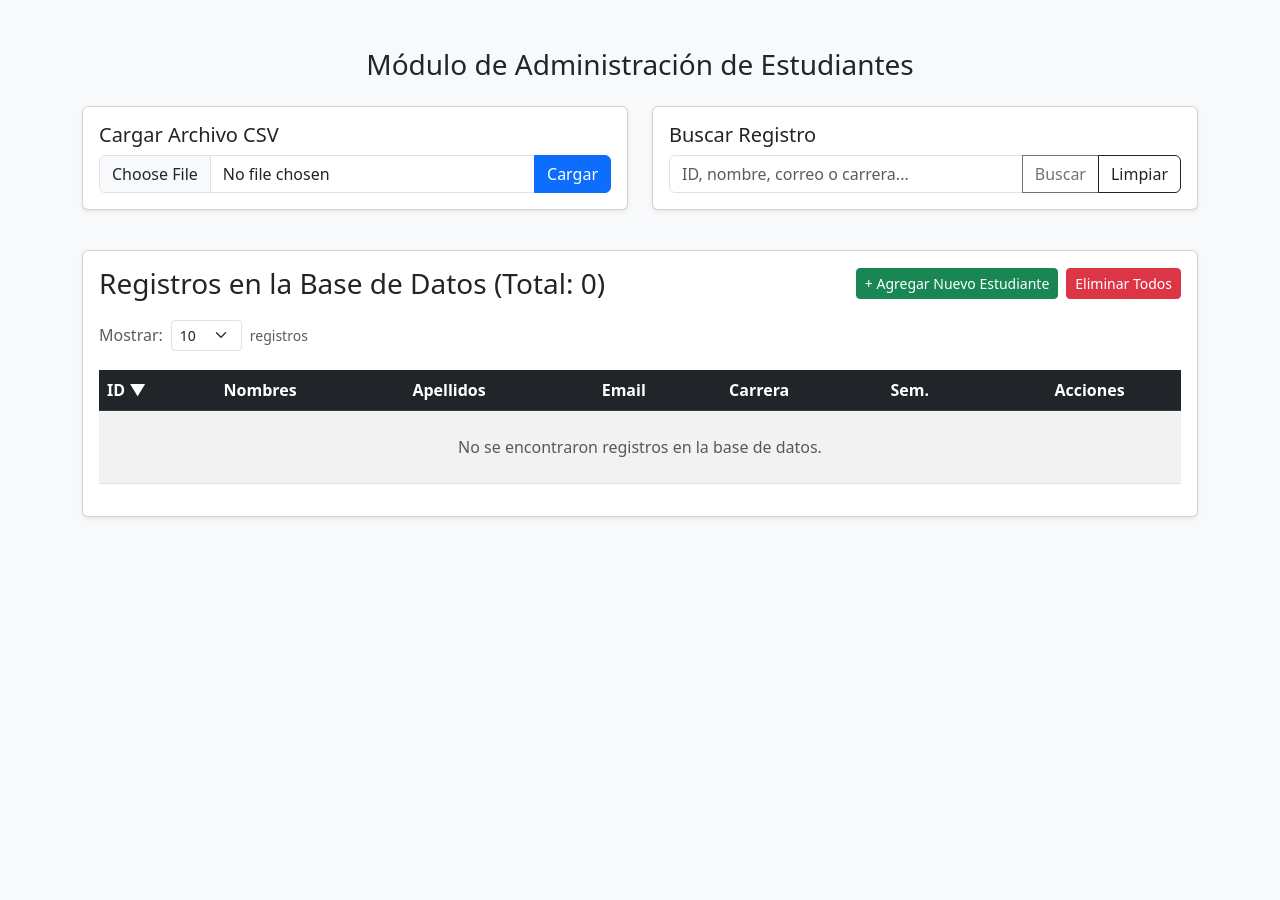
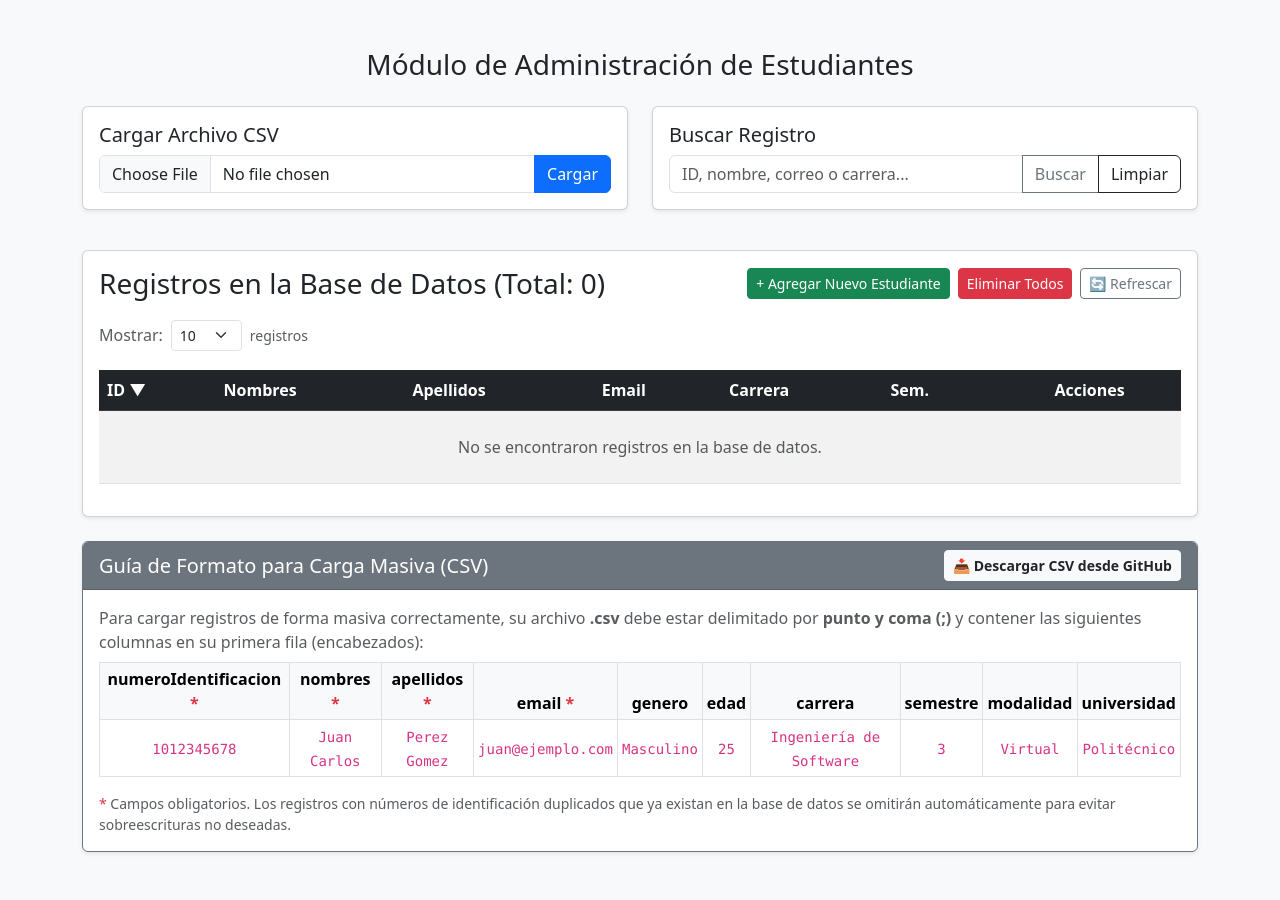
Before and after one commit to aminlugo/ModAdminEstudiantes, a Flask app: page / in a window 1280 px wide. Before the commit the page ends 518 px from the top, so only its background shows below. Run offline with Flask 3, Linux system fonts and the light colour scheme; data that the repository does not hold is empty.

Commit message:
Add files via upload

```diff
--- a/templates/index.html
+++ b/templates/index.html
@@ -1,5 +1,6 @@
 <!DOCTYPE html>
 <html lang="es">
+
 <head>
     <meta charset="UTF-8">
     <meta name="viewport" content="width=device-width, initial-scale=1.0">
@@ -11,11 +12,13 @@
             text-decoration: underline;
             text-decoration-style: dotted;
         }
+
         .th-sortable:hover {
             color: #ffc107;
         }
     </style>
 </head>
+
 <body class="bg-light">
     <div class="container py-5">
         <h1 class="h3 mb-4 text-center">Módulo de Administración de Estudiantes</h1>
@@ -53,7 +56,8 @@
                         <input type="hidden" name="dir" value="{{ dir_actual }}">
                         <input type="hidden" name="per_page" value="{{ per_page }}">
                         <div class="input-group">
-                        <input type="text" class="form-control" name="busqueda" value="{{ busqueda }}" placeholder="ID, nombre, correo o carrera...">
+                            <input type="text" class="form-control" name="busqueda" value="{{ busqueda }}"
+                                placeholder="ID, nombre, correo o carrera...">
                             <button class="btn btn-outline-secondary" type="submit">Buscar</button>
                             <a href="/" class="btn btn-outline-dark">Limpiar</a>
                         </div>
@@ -69,9 +73,11 @@
                     <h3 class="card-title m-0">Registros en la Base de Datos (Total: {{ total_registros }})</h3>
                     <div class="d-flex flex-wrap gap-2">
                         <a href="/agregar" class="btn btn-success btn-sm">+ Agregar Nuevo Estudiante</a>
-                    <form action="/eliminar_todos" method="POST" class="d-inline" onsubmit="return confirm('¡ADVERTENCIA! ¿Está completamente seguro de eliminar TODOS los registros de la base de datos?');">
+                        <form action="/eliminar_todos" method="POST" class="d-inline"
+                            onsubmit="return confirm('¡ADVERTENCIA! ¿Está completamente seguro de eliminar TODOS los registros de la base de datos?');">
                             <button type="submit" class="btn btn-danger btn-sm">Eliminar Todos</button>
                         </form>
+                        <a href="/" class="btn btn-outline-secondary btn-sm" title="Refrescar / Limpiar filtros">🔄 Refrescar</a>
                     </div>
                 </div>
 
@@ -83,12 +89,13 @@
                             <input type="hidden" name="ordenar" value="{{ ordenar_actual }}">
                             <input type="hidden" name="dir" value="{{ dir_actual }}">
                             <label class="col-form-label text-muted small">Mostrar:</label>
-                        <select name="per_page" class="form-select form-select-sm w-auto" onchange="this.form.submit()">
-                            <option value="10" {% if per_page == 10 %}selected{% endif %}>10</option>
-                            <option value="20" {% if per_page == 20 %}selected{% endif %}>20</option>
-                            <option value="30" {% if per_page == 30 %}selected{% endif %}>30</option>
-                            <option value="50" {% if per_page == 50 %}selected{% endif %}>50</option>
-                            <option value="100" {% if per_page == 100 %}selected{% endif %}>100</option>
+                            <select name="per_page" class="form-select form-select-sm w-auto"
+                                onchange="this.form.submit()">
+                                <option value="10" {% if per_page==10 %}selected{% endif %}>10</option>
+                                <option value="20" {% if per_page==20 %}selected{% endif %}>20</option>
+                                <option value="30" {% if per_page==30 %}selected{% endif %}>30</option>
+                                <option value="50" {% if per_page==50 %}selected{% endif %}>50</option>
+                                <option value="100" {% if per_page==100 %}selected{% endif %}>100</option>
                             </select>
                             <span class="text-muted small">registros</span>
                         </form>
@@ -100,33 +107,45 @@
                         <thead class="table-dark">
                             <tr>
                                 <th>
-                                <a href="/?ordenar=numeroIdentificacion&dir={{ 'desc' if ordenar_actual == 'numeroIdentificacion' and dir_actual == 'asc' else 'asc' }}&per_page={{ per_page }}&busqueda={{ busqueda }}" class="text-white text-decoration-none">
-                                    ID {% if ordenar_actual == 'numeroIdentificacion' %}{{ '▼' if dir_actual == 'asc' else '▲' }}{% endif %}
+                                    <a href="/?ordenar=numeroIdentificacion&dir={{ 'desc' if ordenar_actual == 'numeroIdentificacion' and dir_actual == 'asc' else 'asc' }}&per_page={{ per_page }}&busqueda={{ busqueda }}"
+                                        class="text-white text-decoration-none">
+                                        ID {% if ordenar_actual == 'numeroIdentificacion' %}{{ '▼' if dir_actual ==
+                                        'asc' else '▲' }}{% endif %}
                                     </a>
                                 </th>
                                 <th>
-                                <a href="/?ordenar=nombres&dir={{ 'desc' if ordenar_actual == 'nombres' and dir_actual == 'asc' else 'asc' }}&per_page={{ per_page }}&busqueda={{ busqueda }}" class="text-white text-decoration-none">
-                                    Nombres {% if ordenar_actual == 'nombres' %}{{ '▼' if dir_actual == 'asc' else '▲' }}{% endif %}
+                                    <a href="/?ordenar=nombres&dir={{ 'desc' if ordenar_actual == 'nombres' and dir_actual == 'asc' else 'asc' }}&per_page={{ per_page }}&busqueda={{ busqueda }}"
+                                        class="text-white text-decoration-none">
+                                        Nombres {% if ordenar_actual == 'nombres' %}{{ '▼' if dir_actual == 'asc' else
+                                        '▲' }}{% endif %}
                                     </a>
                                 </th>
                                 <th>
-                                <a href="/?ordenar=apellidos&dir={{ 'desc' if ordenar_actual == 'apellidos' and dir_actual == 'asc' else 'asc' }}&per_page={{ per_page }}&busqueda={{ busqueda }}" class="text-white text-decoration-none">
-                                    Apellidos {% if ordenar_actual == 'apellidos' %}{{ '▼' if dir_actual == 'asc' else '▲' }}{% endif %}
+                                    <a href="/?ordenar=apellidos&dir={{ 'desc' if ordenar_actual == 'apellidos' and dir_actual == 'asc' else 'asc' }}&per_page={{ per_page }}&busqueda={{ busqueda }}"
+                                        class="text-white text-decoration-none">
+                                        Apellidos {% if ordenar_actual == 'apellidos' %}{{ '▼' if dir_actual == 'asc'
+                                        else '▲' }}{% endif %}
                                     </a>
                                 </th>
                                 <th>
-                                <a href="/?ordenar=email&dir={{ 'desc' if ordenar_actual == 'email' and dir_actual == 'asc' else 'asc' }}&per_page={{ per_page }}&busqueda={{ busqueda }}" class="text-white text-decoration-none">
-                                    Email {% if ordenar_actual == 'email' %}{{ '▼' if dir_actual == 'asc' else '▲' }}{% endif %}
+                                    <a href="/?ordenar=email&dir={{ 'desc' if ordenar_actual == 'email' and dir_actual == 'asc' else 'asc' }}&per_page={{ per_page }}&busqueda={{ busqueda }}"
+                                        class="text-white text-decoration-none">
+                                        Email {% if ordenar_actual == 'email' %}{{ '▼' if dir_actual == 'asc' else '▲'
+                                        }}{% endif %}
                                     </a>
                                 </th>
                                 <th>
-                                <a href="/?ordenar=carrera&dir={{ 'desc' if ordenar_actual == 'carrera' and dir_actual == 'asc' else 'asc' }}&per_page={{ per_page }}&busqueda={{ busqueda }}" class="text-white text-decoration-none">
-                                    Carrera {% if ordenar_actual == 'carrera' %}{{ '▼' if dir_actual == 'asc' else '▲' }}{% endif %}
+                                    <a href="/?ordenar=carrera&dir={{ 'desc' if ordenar_actual == 'carrera' and dir_actual == 'asc' else 'asc' }}&per_page={{ per_page }}&busqueda={{ busqueda }}"
+                                        class="text-white text-decoration-none">
+                                        Carrera {% if ordenar_actual == 'carrera' %}{{ '▼' if dir_actual == 'asc' else
+                                        '▲' }}{% endif %}
                                     </a>
                                 </th>
                                 <th>
-                                <a href="/?ordenar=semestre&dir={{ 'desc' if ordenar_actual == 'semestre' and dir_actual == 'asc' else 'asc' }}&per_page={{ per_page }}&busqueda={{ busqueda }}" class="text-white text-decoration-none">
-                                    Sem. {% if ordenar_actual == 'semestre' %}{{ '▼' if dir_actual == 'asc' else '▲' }}{% endif %}
+                                    <a href="/?ordenar=semestre&dir={{ 'desc' if ordenar_actual == 'semestre' and dir_actual == 'asc' else 'asc' }}&per_page={{ per_page }}&busqueda={{ busqueda }}"
+                                        class="text-white text-decoration-none">
+                                        Sem. {% if ordenar_actual == 'semestre' %}{{ '▼' if dir_actual == 'asc' else '▲'
+                                        }}{% endif %}
                                     </a>
                                 </th>
                                 <th class="text-center">Acciones</th>
@@ -144,7 +163,8 @@
                                 <td class="text-center">
                                     <div class="d-inline-flex gap-1">
                                         <a href="/editar/{{ est.id_doc }}" class="btn btn-sm btn-warning">Editar</a>
-                                    <form action="/eliminar/{{ est.id_doc }}" method="POST" class="d-inline" onsubmit="return confirm('¿Está seguro de eliminar este registro?');">
+                                        <form action="/eliminar/{{ est.id_doc }}" method="POST" class="d-inline"
+                                            onsubmit="return confirm('¿Está seguro de eliminar este registro?');">
                                             <button type="submit" class="btn btn-sm btn-danger">Eliminar</button>
                                         </form>
                                     </div>
@@ -152,7 +172,8 @@
                             </tr>
                             {% else %}
                             <tr>
-                            <td colspan="7" class="text-center text-muted py-4">No se encontraron registros en la base de datos.</td>
+                                <td colspan="7" class="text-center text-muted py-4">No se encontraron registros en la
+                                    base de datos.</td>
                             </tr>
                             {% endfor %}
                         </tbody>
@@ -164,7 +185,8 @@
                 <nav aria-label="Navegación de páginas" class="mt-4">
                     <ul class="pagination justify-content-center mb-0">
                         <li class="page-item {% if page <= 1 %}disabled{% endif %}">
-                        <a class="page-link" href="/?page={{ page - 1 }}&per_page={{ per_page }}&ordenar={{ ordenar_actual }}&dir={{ dir_actual }}&busqueda={{ busqueda }}">Anterior</a>
+                            <a class="page-link"
+                                href="/?page={{ page - 1 }}&per_page={{ per_page }}&ordenar={{ ordenar_actual }}&dir={{ dir_actual }}&busqueda={{ busqueda }}">Anterior</a>
                         </li>
 
                         <li class="page-item disabled">
@@ -172,7 +194,8 @@
                         </li>
 
                         <li class="page-item {% if page >= total_paginas %}disabled{% endif %}">
-                        <a class="page-link" href="/?page={{ page + 1 }}&per_page={{ per_page }}&ordenar={{ ordenar_actual }}&dir={{ dir_actual }}&busqueda={{ busqueda }}">Siguiente</a>
+                            <a class="page-link"
+                                href="/?page={{ page + 1 }}&per_page={{ per_page }}&ordenar={{ ordenar_actual }}&dir={{ dir_actual }}&busqueda={{ busqueda }}">Siguiente</a>
                         </li>
                     </ul>
                 </nav>
@@ -183,7 +206,57 @@
                 </div>
             </div>
         </div>
+        <!-- Guía de Formato CSV (Footer Informativo) -->
+        <div class="card shadow-sm border-secondary mt-4">
+            <div class="card-header bg-secondary text-white d-flex justify-content-between align-items-center">
+                <h5 class="m-0">Guía de Formato para Carga Masiva (CSV)</h5>
+                <a href="https://raw.githubusercontent.com/aminlugo/ModAdminEstudiantes/main/other_files/Registros_Base_Estudiantes.csv"
+                    target="_blank" class="btn btn-light btn-sm text-dark fw-bold">📥 Descargar CSV desde GitHub</a>
+            </div>
+            <div class="card-body">
+                <p class="text-muted mb-2">Para cargar registros de forma masiva correctamente, su archivo
+                    <strong>.csv</strong> debe estar delimitado por <strong>punto y coma (;)</strong> y contener las
+                    siguientes columnas en su primera fila (encabezados):</p>
+
+                <div class="table-responsive">
+                    <table class="table table-bordered table-sm text-center align-middle mb-3">
+                        <thead class="table-light">
+                            <tr>
+                                <th>numeroIdentificacion <span class="text-danger">*</span></th>
+                                <th>nombres <span class="text-danger">*</span></th>
+                                <th>apellidos <span class="text-danger">*</span></th>
+                                <th>email <span class="text-danger">*</span></th>
+                                <th>genero</th>
+                                <th>edad</th>
+                                <th>carrera</th>
+                                <th>semestre</th>
+                                <th>modalidad</th>
+                                <th>universidad</th>
+                            </tr>
+                        </thead>
+                        <tbody>
+                            <tr>
+                                <td><code>1012345678</code></td>
+                                <td><code>Juan Carlos</code></td>
+                                <td><code>Perez Gomez</code></td>
+                                <td><code>juan@ejemplo.com</code></td>
+                                <td><code>Masculino</code></td>
+                                <td><code>25</code></td>
+                                <td><code>Ingeniería de Software</code></td>
+                                <td><code>3</code></td>
+                                <td><code>Virtual</code></td>
+                                <td><code>Politécnico</code></td>
+                            </tr>
+                        </tbody>
+                    </table>
+                </div>
+                <p class="small text-muted mb-0"><span class="text-danger">*</span> Campos obligatorios. Los registros
+                    con números de identificación duplicados que ya existan en la base de datos se omitirán
+                    automáticamente para evitar sobreescrituras no deseadas.</p>
+            </div>
+        </div>
     </div>
     <script src="https://cdn.jsdelivr.net/npm/bootstrap@5.3.0/dist/js/bootstrap.bundle.min.js"></script>
 </body>
+
 </html>
```
Lines whose indentation alone changed are shown as unchanged.
